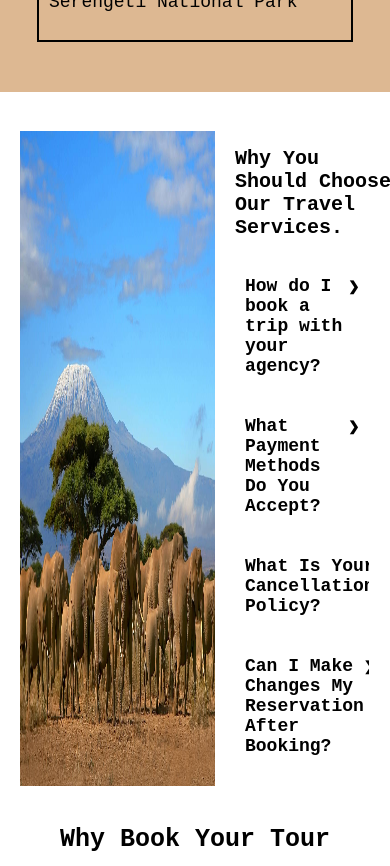
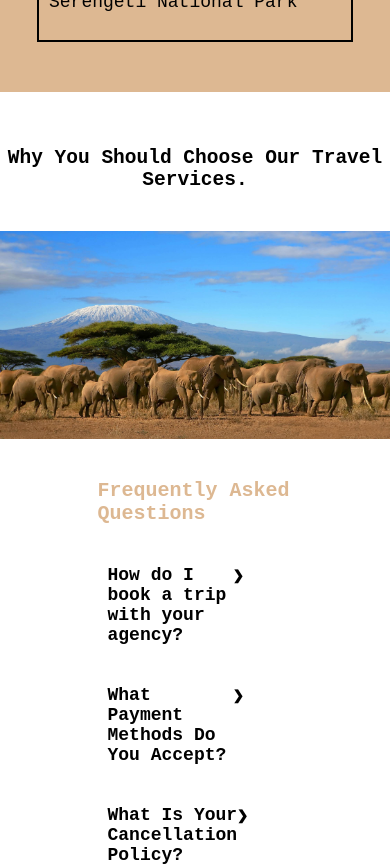
Before and after one commit to Pauline-Oraro/falcon-travel-and-tours, a React (Vite) app: page / in a window 390 px wide. Shown: the part 3080-3946 px from the top of the page. Built offline with nearby package versions, Linux system fonts and the light colour scheme.

Commit message:
faqs section updates

```diff
--- a/src/App.css
+++ b/src/App.css
@@ -305,11 +305,20 @@ a{
 */
 
 
+/*faqs sections*/
+.faq{
+  display: flex;
+  flex-direction: column;
+}
+
+.faq h2{
+  text-align: center;
+  margin-bottom: 20px;
+}
 
 .faq-section{
-  margin: 10% 0;
-  display:flex;
-  flex-direction: row;
+  margin: 20px 0;
+  display: flex;
   gap: 20px;
   width: 100%;
 }
@@ -326,12 +335,24 @@ a{
   gap: 10px;
 }
 
-.faqs h1{
+.faqs h3{
   font-size: 20px;
+  color: #ddb892;
+  font-weight: bold;
 }
 
+@media only screen and (max-width: 750px){
+  .faq-section{
+    display: flex;
+    flex-direction: column;
+    align-items: center;
 
-
+  }
+  .faq-section img{
+    width: 100%;
+    margin: 0;
+  }
+}
 
 .questions{
   display: flex;
--- a/src/components/homepage.jsx
+++ b/src/components/homepage.jsx
@@ -54,10 +54,13 @@ const HomePage = () => {
 
             </section>
 
-            <section className="faq-section">
-                <img src={Wildlife} alt="Falcon Travel and Tours"/>
+            <section className="faq">
+                <h2>Why You Should Choose Our Travel Services.</h2>
+
+                <div className="faq-section">
+                    <img src={Wildlife} alt="Falcon Travel and Tours"/>
                 <div className="faqs">
-                    <h1>Why You Should Choose Our Travel Services.</h1>
+                    <h3>Frequently Asked Questions</h3>
                     <div className="questions">
                     <div className="questionTab">
                         <input
@@ -108,6 +111,8 @@ const HomePage = () => {
                     </div>
                     </div>
                 </div>
+                </div>
+
             </section>
 
             <section className="home-section-3">
```
